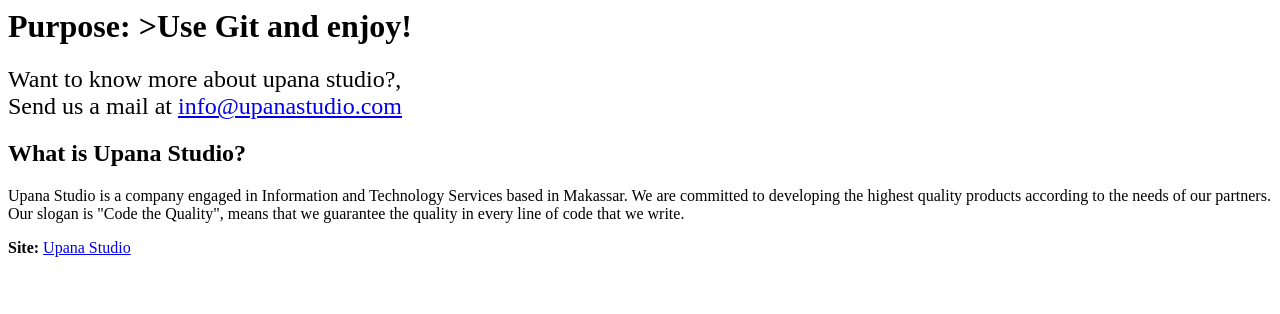
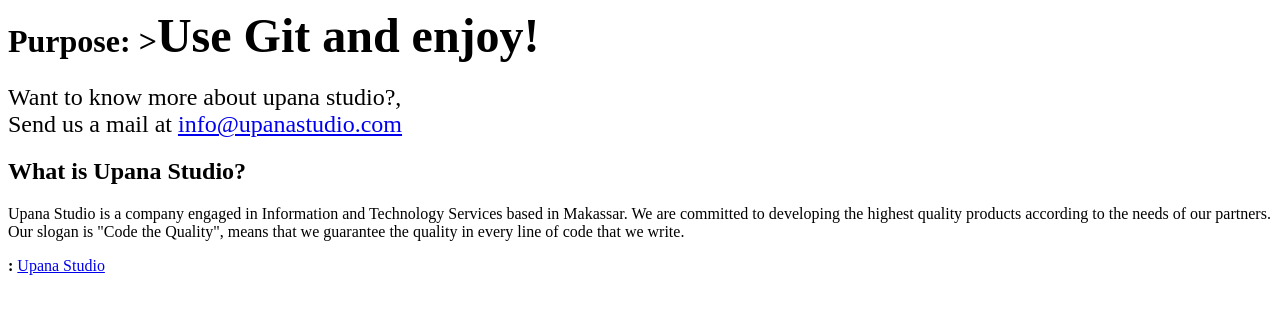
Before and after one commit to arhen/exer1, a plain HTML site: page index.html in a window 1280 px wide. Drawn offline with Linux system fonts and the light colour scheme.

Commit message:
Change some font-size and fixing missing tag

```diff
--- a/index.html
+++ b/index.html
@@ -5,7 +5,7 @@
 </HEAD>
 
 <BODY>
-    <H1>Purpose: >Use Git and enjoy!</font>
+    <H1>Purpose: ><font size="7">Use Git and enjoy!</font>
     </H1>
     <font size="5">
         Want to know more about upana studio?,<br>
@@ -19,7 +19,7 @@
         that we guarantee the quality in every line of code that we write.</font>
     </p>
     <P>
-        <font><b>Site:</b> <a href="http://upanastudio.com">Upana Studio</font></a>
+        <font size="3"><b>:</b> <a href="http://upanastudio.com">Upana Studio</font></a>
 </BODY>
 
 </HTML>
```
